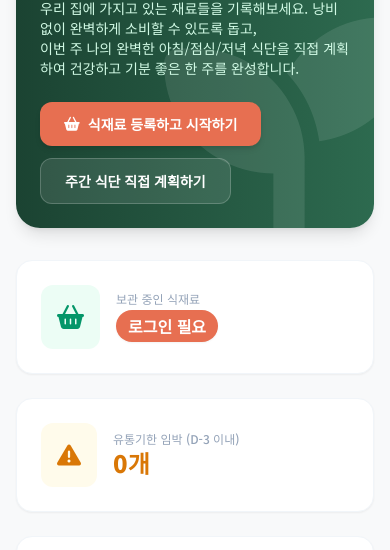
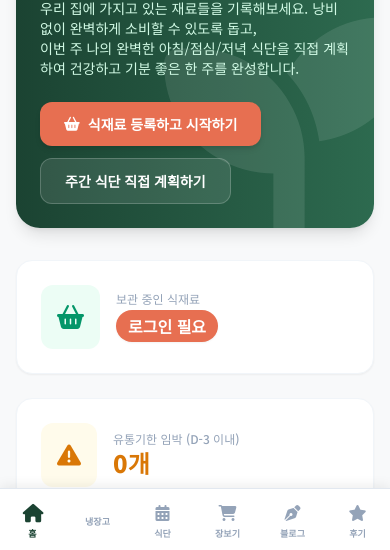
Before and after one commit to parkseoyoon23/Todays-Table, a plain HTML site: page index.html in a window 390 px wide. Shown: the part 291-841 px from the top of the page. Drawn offline with nearby package versions, Linux system fonts and the light colour scheme; no server answers.

Commit message:
index.html upgrade

```diff
--- a/index.html
+++ b/index.html
@@ -51,6 +51,22 @@
         .animate-toast {
             animation: slideIn 0.3s ease-out forwards;
         }
+        /* 모바일 하단 탭 바 */
+        .mobile-nav-btn {
+            color: #94a3b8;
+        }
+        .mobile-nav-btn.active {
+            color: #1B4332;
+        }
+        .mobile-nav-btn.active i {
+            transform: scale(1.15);
+        }
+        /* 모바일에서 하단 탭 바 높이만큼 본문 패딩 추가 */
+        @media (max-width: 767px) {
+            main {
+                padding-bottom: 5rem !important;
+            }
+        }
     </style>
 </head>
 <body class="min-h-screen text-slate-800 flex flex-col antialiased">
@@ -590,6 +606,36 @@
         </div>
     </footer>
 
+    <!-- 모바일 전용 하단 네비게이션 바 -->
+    <nav id="mobile-bottom-nav" class="md:hidden fixed bottom-0 left-0 right-0 z-40 bg-white border-t border-slate-200 shadow-[0_-2px_12px_rgba(0,0,0,0.08)]">
+        <div class="grid grid-cols-6 h-16">
+            <button onclick="navigate('dashboard')" class="mobile-nav-btn flex flex-col items-center justify-center space-y-0.5 transition-colors" id="mob-nav-dashboard">
+                <i class="fa-solid fa-house text-base"></i>
+                <span class="text-[9px] font-bold">홈</span>
+            </button>
+            <button onclick="navigate('fridge')" class="mobile-nav-btn flex flex-col items-center justify-center space-y-0.5 transition-colors" id="mob-nav-fridge">
+                <i class="fa-solid fa-refrigerator text-base"></i>
+                <span class="text-[9px] font-bold">냉장고</span>
+            </button>
+            <button onclick="navigate('planner')" class="mobile-nav-btn flex flex-col items-center justify-center space-y-0.5 transition-colors" id="mob-nav-planner">
+                <i class="fa-solid fa-calendar-days text-base"></i>
+                <span class="text-[9px] font-bold">식단</span>
+            </button>
+            <button onclick="navigate('notes')" class="mobile-nav-btn flex flex-col items-center justify-center space-y-0.5 transition-colors" id="mob-nav-notes">
+                <i class="fa-solid fa-cart-shopping text-base"></i>
+                <span class="text-[9px] font-bold">장보기</span>
+            </button>
+            <button onclick="navigate('blog')" class="mobile-nav-btn flex flex-col items-center justify-center space-y-0.5 transition-colors" id="mob-nav-blog">
+                <i class="fa-solid fa-pen-nib text-base"></i>
+                <span class="text-[9px] font-bold">블로그</span>
+            </button>
+            <button onclick="navigate('reviews')" class="mobile-nav-btn flex flex-col items-center justify-center space-y-0.5 transition-colors" id="mob-nav-reviews">
+                <i class="fa-solid fa-star text-base"></i>
+                <span class="text-[9px] font-bold">후기</span>
+            </button>
+        </div>
+    </nav>
+
     <!-- ============================================ -->
     <!-- MODALS & LAYER STRUCTURES -->
     <!-- ============================================ -->
@@ -1245,6 +1291,13 @@
                 activeLink.classList.remove('text-emerald-100');
                 activeLink.classList.add('text-white', 'font-bold', 'border-b-2', 'border-[#E76F51]', 'pb-1');
             }
+
+            // 모바일 하단 탭 바 active 상태 업데이트
+            document.querySelectorAll('.mobile-nav-btn').forEach(btn => {
+                btn.classList.remove('active');
+            });
+            const activeMobBtn = document.getElementById(`mob-nav-${tabId}`);
+            if (activeMobBtn) activeMobBtn.classList.add('active');
 
             // 각 탭별 인가 권한 가드 적용
             if (tabId === 'dashboard') {
```
